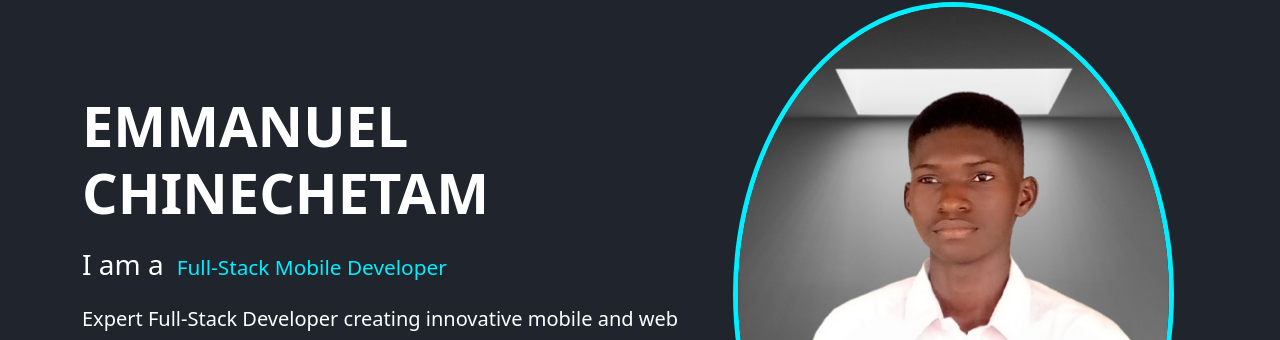
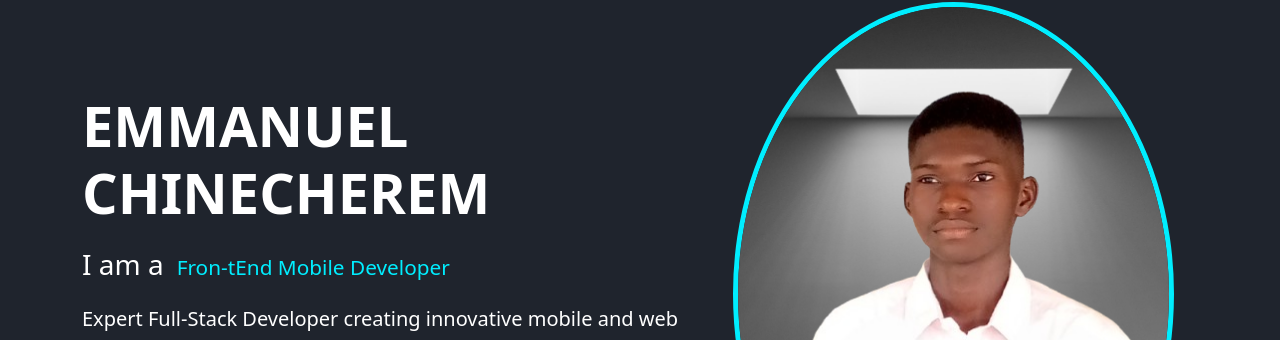
Before and after one commit to EmmanuelNnamani567/emmanuel-portfolio, a plain HTML site: page index.html in a window 1280 px wide. Both pictures are taken after a click on the link "My Portfolio". Shown: the part 266-606 px from the top of the page. Drawn offline with nearby package versions, Linux system fonts and the light colour scheme.

Commit message:
index.html

```diff
--- a/index.html
+++ b/index.html
@@ -315,11 +315,11 @@ h2.fs-3 {
       <div class="row w-100">
         <!-- Left: Text -->
         <div class="col-lg-7 d-flex flex-column justify-content-center">
-          <h1 class="display-4 fw-bold">EMMANUEL CHINECHETAM</h1>
+          <h1 class="display-4 fw-bold">EMMANUEL CHINECHEREM</h1>
           <h2 class="fs-3 mt-2 d-flex align-items-center">
             I am a
             <span class="role-container">
-              <span class="role-span">Full-Stack Mobile Developer</span>
+              <span class="role-span">Fron-tEnd Mobile Developer</span>
               <span class="role-span">Full-Stack Web Developer</span>
             </span>
           </h2>
```
